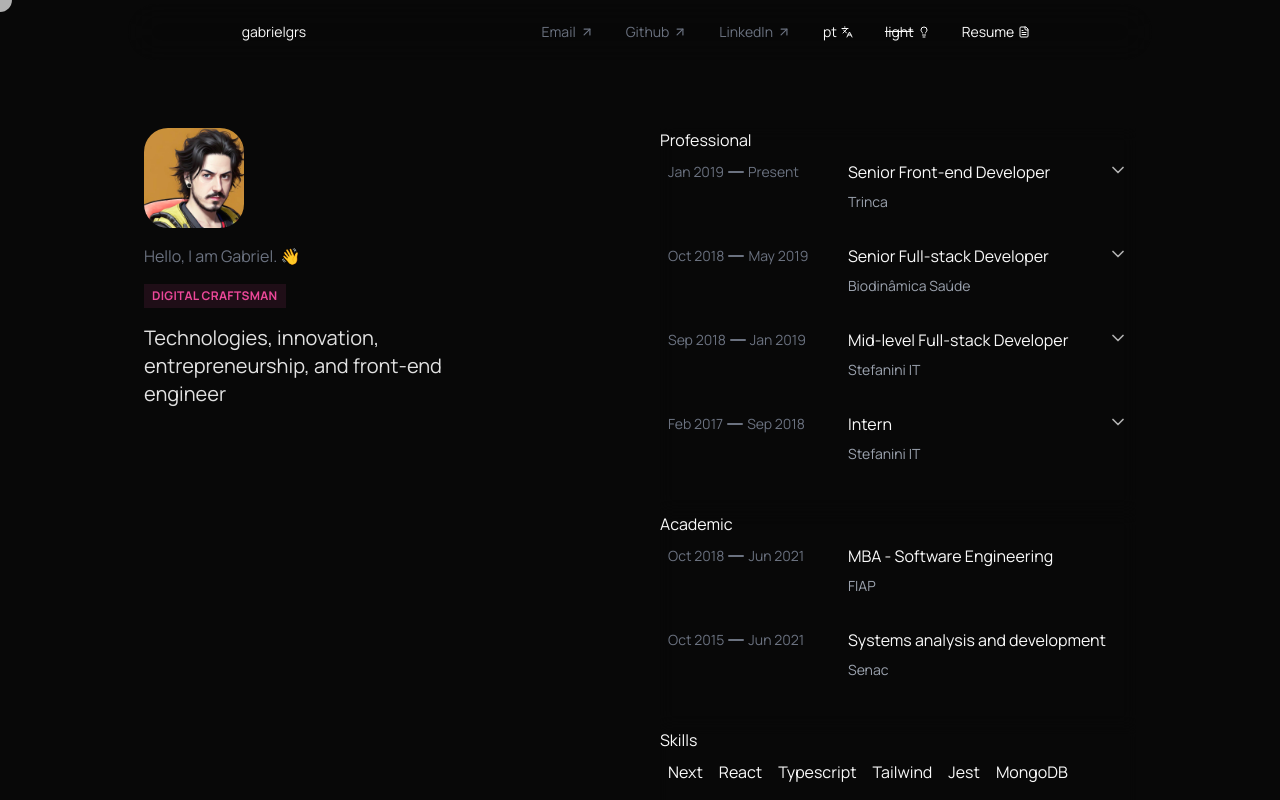
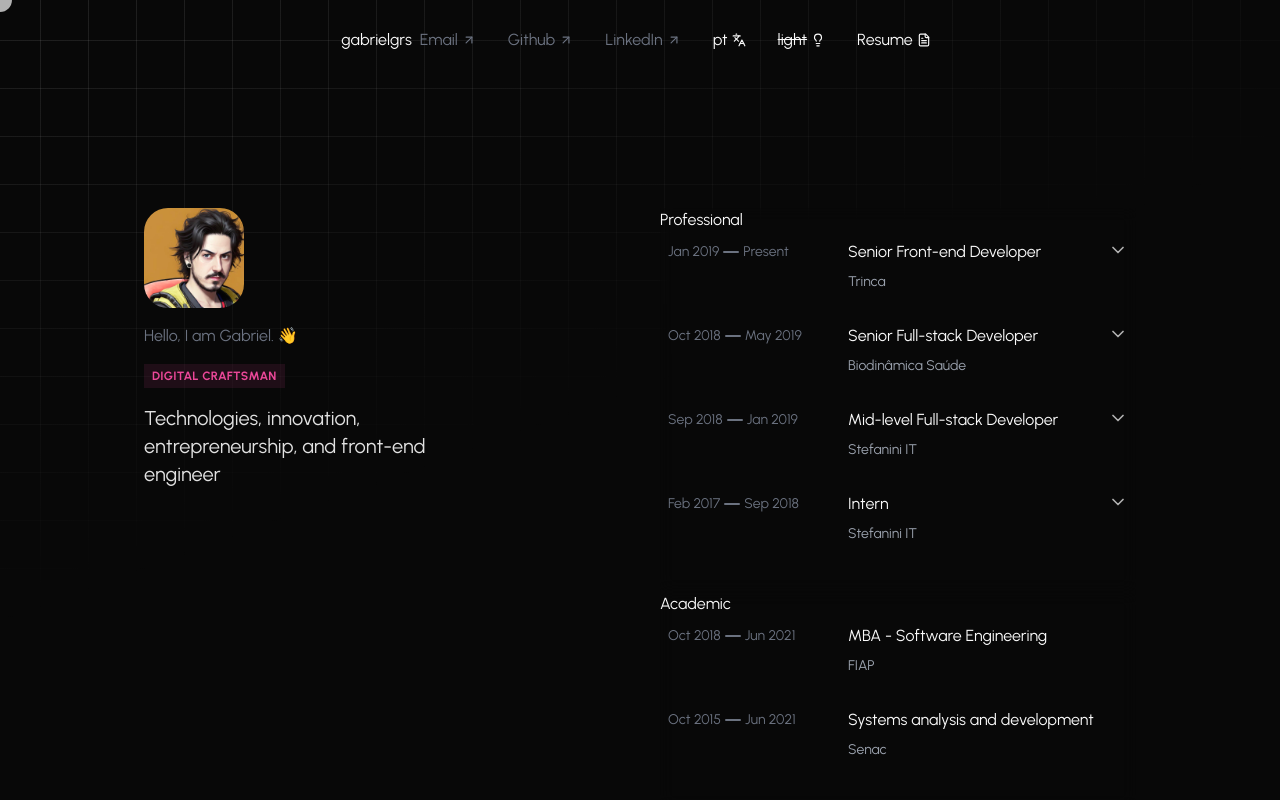
Before and after one commit to gabrielgrs/gabrielgrs, a Next.js app: page / in a window 1280 px wide. Shown: the top 800 px of the page. Built offline with nearby package versions, Linux system fonts and the light colour scheme; no server answers.

Commit message:
Add resume downloader

```diff
--- /dev/null
+++ b/src/app/api/generate-resume/route.ts
@@ -0,0 +1,38 @@
+'use server'
+
+import { NextResponse } from 'next/server'
+import puppeteer from 'puppeteer'
+
+export async function GET() {
+	try {
+		const browser = await puppeteer.launch({
+			headless: 'shell',
+			args: ['--no-sandbox', '--disable-setuid-sandbox'],
+		})
+
+		const page = await browser.newPage()
+
+		await page.setViewport({ width: 1200, height: 800 })
+
+		await page.goto(`${process.env.VERCEL_URL || 'http://localhost:3000'}/resume`, {
+			waitUntil: 'networkidle0',
+		})
+
+		const pdf = await page.pdf({
+			format: 'A4',
+			printBackground: true,
+		})
+
+		await browser.close()
+
+		return new NextResponse(pdf, {
+			headers: {
+				'Content-Type': 'application/pdf',
+				'Content-Disposition': 'attachment; filename=resume.pdf',
+			},
+		})
+	} catch (error) {
+		console.error('PDF generation failed:', error)
+		return NextResponse.json({ error: 'Failed to generate PDF' }, { status: 500 })
+	}
+}
--- a/src/app/layout.tsx
+++ b/src/app/layout.tsx
@@ -2,11 +2,11 @@ import '../styles/globals.css'
 import { getLanguage } from '@/actions/language'
 import { MouseFollower } from '@/components/mouse-follower'
 import type { Metadata } from 'next'
-import { Manrope as font } from 'next/font/google'
+import { Urbanist as NextFont } from 'next/font/google'
 import { ReactNode } from 'react'
 import ClientLayout from './client-layout'
 
-const inter = font({
+const font = NextFont({
 	subsets: ['latin'],
 	weight: ['400', '500', '600', '700'],
 })
@@ -25,7 +25,7 @@ export default async function RootLayout({ children }: Props) {
 
 	return (
 		<html lang={language}>
-			<body className={inter.className}>
+			<body className={`${font.className} antialiased square-bg`}>
 				<ClientLayout>
 					<MouseFollower />
 					{children}
--- a/src/components/home/navbar.tsx
+++ b/src/components/home/navbar.tsx
@@ -1,6 +1,4 @@
 'use client'
-
-import { downloadPdfFromUrl } from '@/actions/converter'
 import { useLanguage } from '@/hooks/useLanguage'
 import { cn } from '@/utils/cn'
 import { EMAIL, GITHUB_URL, LINKEDIN_URL } from '@/utils/constants'
@@ -8,7 +6,7 @@ import { Texts } from '@/utils/texts/type'
 import { motion } from 'framer-motion'
 import { ArrowUpRight, FileText, Languages, Lightbulb, Loader2 } from 'lucide-react'
 import { useTheme } from 'next-themes'
-import { useState } from 'react'
+import { useEffect, useState } from 'react'
 import { OnlyClient } from '../only-client'
 
 const getLinks = (navbarTexts: Texts['navbar']) => [
@@ -30,6 +28,7 @@ const ANIMATION_DURATION = 0.3
 
 export function Navbar() {
 	const [generatingResume, setIsGeneratingResume] = useState(false)
+	const [isOnTop, setIsOnTop] = useState(false)
 
 	const { theme, setTheme } = useTheme()
 	const {
@@ -38,21 +37,54 @@ export function Navbar() {
 		texts: { navbar },
 	} = useLanguage()
 
+	useEffect(() => {
+		const onScroll = () => {
+			setIsOnTop(window.scrollY < 30)
+		}
+
+		onScroll()
+
+		window.addEventListener('scroll', onScroll)
+		return () => {
+			window.removeEventListener('scroll', onScroll)
+		}
+	}, [])
+
 	const onGenerateResume = async () => {
-		setIsGeneratingResume(true)
-		const targetUrl = `${window.location.origin}/resume`
-		const base64Pdf = await downloadPdfFromUrl(targetUrl)
-		// download base64 as pdf
+		try {
+			setIsGeneratingResume(true)
+			// Instead of constructing the URL, directly call the API endpoint
+			const response = await fetch('/api/generate-resume')
 
-		const link = document.createElement('a')
-		link.href = `data:application/pdf;base64,${base64Pdf}`
-		link.download = 'resume.pdf'
-		link.click()
-		setIsGeneratingResume(false)
+			if (!response.ok) {
+				throw new Error('Failed to generate PDF')
+			}
+
+			const blob = await response.blob()
+			const url = window.URL.createObjectURL(blob)
+
+			const link = document.createElement('a')
+			link.href = url
+			link.download = 'resume.pdf'
+			link.click()
+
+			// Cleanup
+			window.URL.revokeObjectURL(url)
+		} catch (error) {
+			console.error('Failed to generate resume:', error)
+			// Handle error appropriately
+		} finally {
+			setIsGeneratingResume(false)
+		}
 	}
 
 	return (
-		<header className="flex justify-around items-center text-sm h-14 w-full backdrop-blur-lg max-w-5xl fixed top-1 left-1/2 -translate-x-1/2 rounded-full z-50">
+		<header
+			className={cn(
+				'duration-500 w-full sticky top-0 flex justify-center items-center z-50',
+				isOnTop ? 'h-20' : 'backdrop-blur-lg h-14',
+			)}
+		>
 			<motion.span
 				initial={{ y: -100 }}
 				animate={{ y: 0 }}
@@ -61,7 +93,7 @@ export function Navbar() {
 			>
 				gabrielgrs
 			</motion.span>
-			<nav className="flex items-center gap-1 md:gap-4">
+			<nav className="flex items-center gap-0 md:gap-4">
 				{getLinks(navbar).map((link, index) => (
 					<motion.a
 						key={link.title}
@@ -83,7 +115,7 @@ export function Navbar() {
 
 						<ArrowUpRight
 							size={14}
-							className="text-gray-500 group-hover:text-foreground group-hover:rotate-45 duration-500"
+							className="text-gray-500 group-hover:text-foreground group-hover:rotate-45 duration-500 hidden md:block"
 						/>
 					</motion.a>
 				))}
@@ -97,7 +129,7 @@ export function Navbar() {
 					onClick={() => onChangeLanguage(language === 'en' ? 'pt' : 'en')}
 					className="flex items-center gap-1 px-2 py-1 hover:bg-foreground rounded-full hover:text-background duration-500"
 				>
-					{navbar.language} <Languages size={12} />
+					{navbar.language} <Languages size={14} className="hidden md:block" />
 				</motion.button>
 				<OnlyClient>
 					<motion.button
@@ -113,7 +145,7 @@ export function Navbar() {
 							theme === 'dark' && 'line-through',
 						)}
 					>
-						{navbar.theme} <Lightbulb size={12} />
+						{navbar.theme} <Lightbulb size={14} className="hidden md:block" />
 					</motion.button>
 				</OnlyClient>
 				<motion.button
@@ -127,7 +159,9 @@ export function Navbar() {
 					onClick={() => onGenerateResume()}
 					className="flex items-center gap-1 px-2 py-1 hover:bg-foreground rounded-full hover:text-background duration-500"
 				>
-					{navbar.resume} {generatingResume ? <Loader2 className="animate-spin" size={12} /> : <FileText size={12} />}
+					{!generatingResume && navbar.resume}
+					{generatingResume && <Loader2 className="animate-spin" size={14} />}
+					{!generatingResume && <FileText size={14} className="hidden md:block" />}
 				</motion.button>
 			</nav>
 		</header>
--- a/src/styles/globals.css
+++ b/src/styles/globals.css
@@ -42,3 +42,24 @@
     text-wrap: balance;
   }
 }
+
+.square-bg::before {
+	--size: 48px;
+	--line: color-mix(in lch, canvasText, transparent 90%);
+	content: '';
+	height: 100svh;
+	width: 100%;
+	position: fixed;
+	background: linear-gradient(
+				90deg,
+				var(--line) 1px,
+				transparent 1px var(--size)
+			)
+			50% 50% / var(--size) var(--size),
+		linear-gradient(var(--line) 1px, transparent 1px var(--size)) 50% 50% /
+			var(--size) var(--size);
+	mask: linear-gradient(-20deg, transparent 50%, white);
+	top: 0;
+	transform-style: flat;
+	pointer-events: none;
+}
--- a/src/utils/texts/en.ts
+++ b/src/utils/texts/en.ts
@@ -96,6 +96,7 @@ export const en: Texts = {
 			'React',
 			'Typescript',
 			'Tailwind',
+			'Motion',
 			'Jest',
 			'MongoDB',
 			'PostgreSQL',
```
Also changed, not shown: 1 other file (tests, documents, lock files or other folders).
